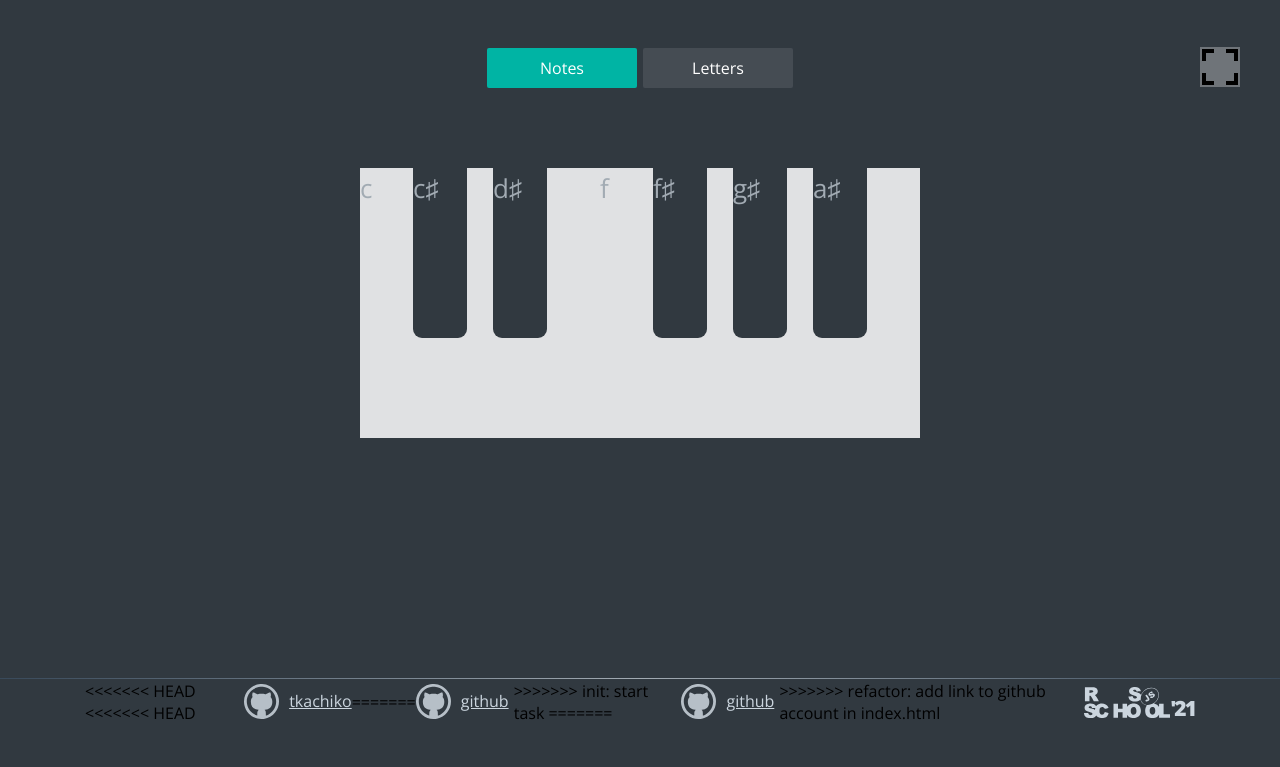
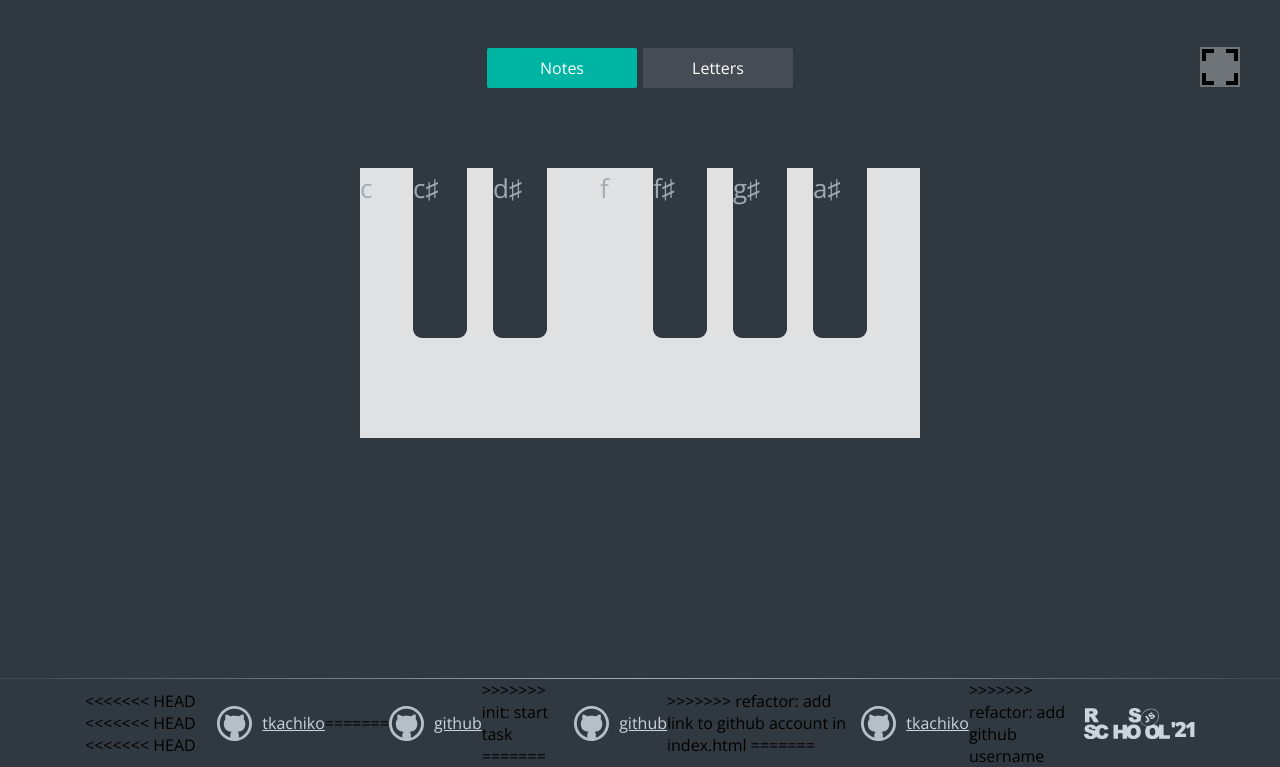
Before and after one commit to tkachiko/virtual-piano, a plain HTML site: page virtual-piano/index.html in a window 1280 px wide. Shown: the part 73-840 px from the top of the page. Before the commit the page ends 800 px from the top, so only its background shows below. Drawn offline with nearby package versions, Linux system fonts and the light colour scheme.

Commit message:
refactor: add github username

```diff
--- a/virtual-piano/index.html
+++ b/virtual-piano/index.html
@@ -46,6 +46,7 @@
         <div class="footer-container">
 <<<<<<< HEAD
 <<<<<<< HEAD
+<<<<<<< HEAD
             <a class="github" href="https://github.com/tkachiko/" target="_blank" rel="noopener noreferrer">tkachiko</a>
 =======
             <a class="github" href="#" target="_blank" rel="noopener noreferrer">github</a>
@@ -53,6 +54,9 @@
 =======
             <a class="github" href="https://github.com/tkachiko/" target="_blank" rel="noopener noreferrer">github</a>
 >>>>>>> refactor: add link to github account in index.html
+=======
+            <a class="github" href="https://github.com/tkachiko/" target="_blank" rel="noopener noreferrer">tkachiko</a>
+>>>>>>> refactor: add github username
             <a class="rss" href="https://rs.school/js/" target="_blank" rel="noopener noreferrer">
                 <span class="rss-year">'21</span>
             </a>
```
